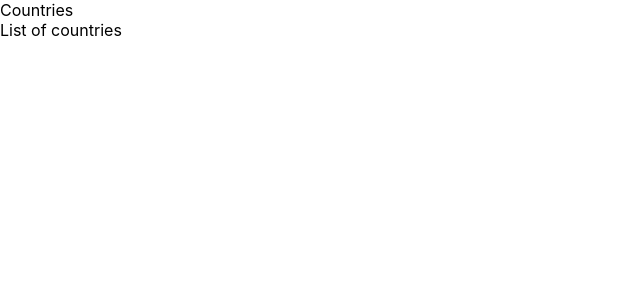
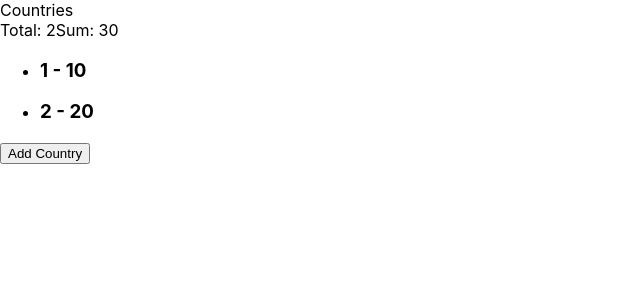
Before and after one commit to marcosfsj/countries, a React (Create React App) app: page / in a window 1280 px wide. Shown: the top 300 px of the page, without its empty margins (0-640 px from the left). Built offline with nearby package versions, Linux system fonts and the light colour scheme.

Commit message:
add more components

```diff
--- a/src/components/AddButton.component.jsx
+++ b/src/components/AddButton.component.jsx
@@ -0,0 +1,11 @@
+import React from 'react';
+
+const AddButton = ({lable, onClick}) => {
+    return (
+        <button onClick={onClick}>
+            {`Add ${lable}`}
+        </button>
+    );
+}
+
+export default AddButton;
--- /dev/null
+++ b/src/components/SumBubble.component.jsx
@@ -0,0 +1,17 @@
+import React from 'react';
+
+const SumBubble = ({list}) => {
+
+    const sumValue = () => {
+        const reducer = (previousValue, currentValue) => {return previousValue + currentValue.population};
+        return list.reduce(reducer, 0);
+    }
+
+    return (
+        <span>
+            {`Sum: ${sumValue()}`}
+        </span>
+    );
+}
+
+export default SumBubble;
--- /dev/null
+++ b/src/components/TotalBubble.component.jsx
@@ -0,0 +1,11 @@
+import React from 'react';
+
+const TotalBubble = ({list}) => {
+    return (
+        <span>
+            {`Total: ${list.length}`}
+        </span>
+    );
+}
+
+export default TotalBubble;
--- a/src/pages/countries/countries-list.component.jsx
+++ b/src/pages/countries/countries-list.component.jsx
@@ -1,9 +1,15 @@
 import React from "react";
 
-const CountriesList = () => {
+const CountriesList = ({list}) => {
     return (
         <div>
-            List of countries
+            <ul>
+                {list.map(country =>
+                    <li>
+                        <h3>{country.id} - {country.population}</h3>
+                    </li>
+                )}
+            </ul>
         </div>
     );
 }
--- a/src/pages/countries/countries.component.jsx
+++ b/src/pages/countries/countries.component.jsx
@@ -1,12 +1,25 @@
-import React from 'react';
+import React, {useState} from 'react';
 import PageTitle from '../../components/PageTitle.component';
 import CountriesList from './countries-list.component';
+import AddButton from '../../components/AddButton.component';
+import TotalBubble from '../../components/TotalBubble.component';
+import SumBubble from '../../components/SumBubble.component';
 
 const Countries = () => {
+
+    const [countries, setCountries] = useState([{id: 1, population: 10}, {id: 2, population: 20}]);
+
+    const handleOnClick = () => {
+        setCountries([...countries, {id: 3, population: 50}]);
+    };
+
     return (
         <div>
             <PageTitle title="Countries" />
-            <CountriesList />
+            <TotalBubble list={countries} />
+            <SumBubble list={countries} />
+            <CountriesList list={countries} />
+            <AddButton lable={'Country'} onClick={handleOnClick} />
         </div>
     );
 }
```
